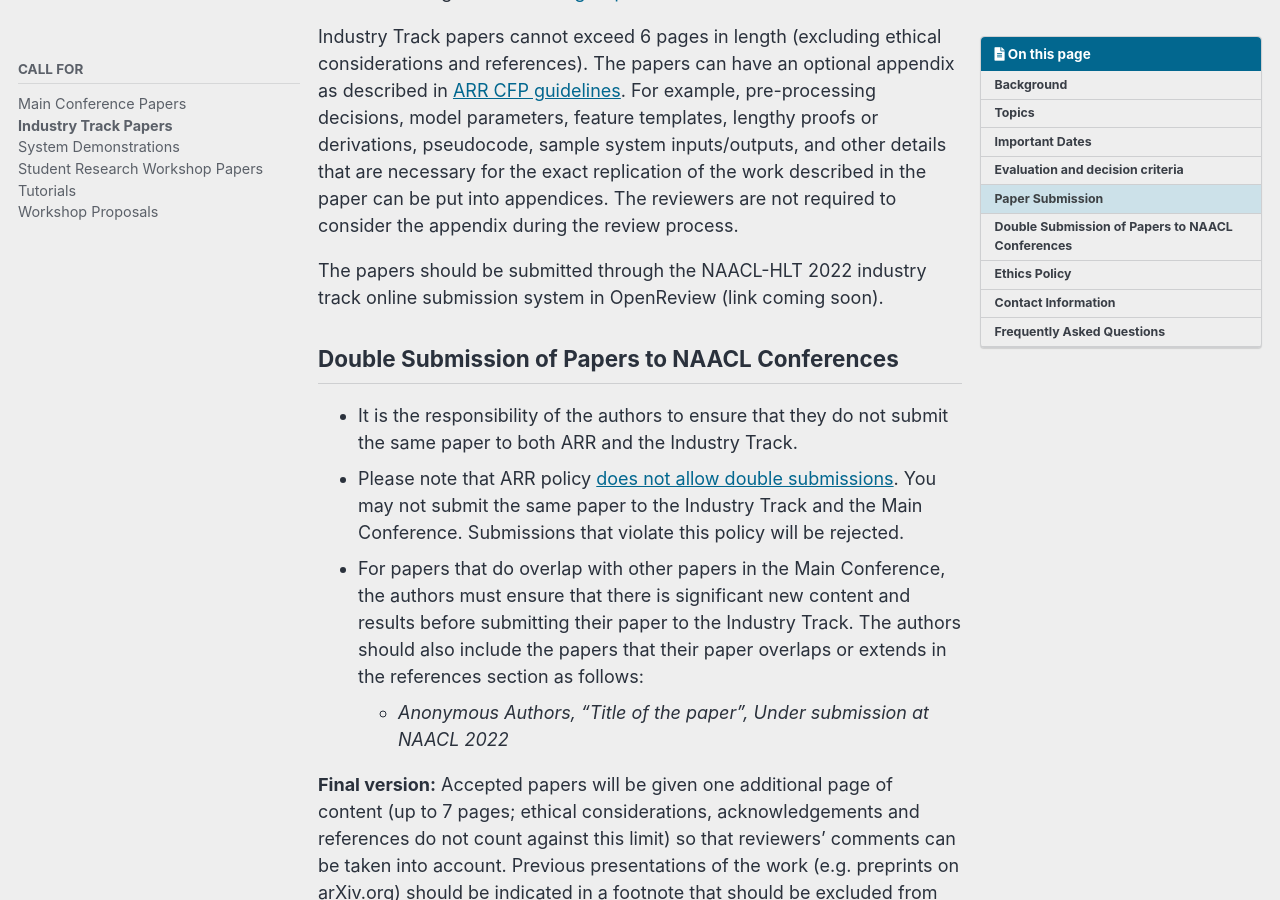
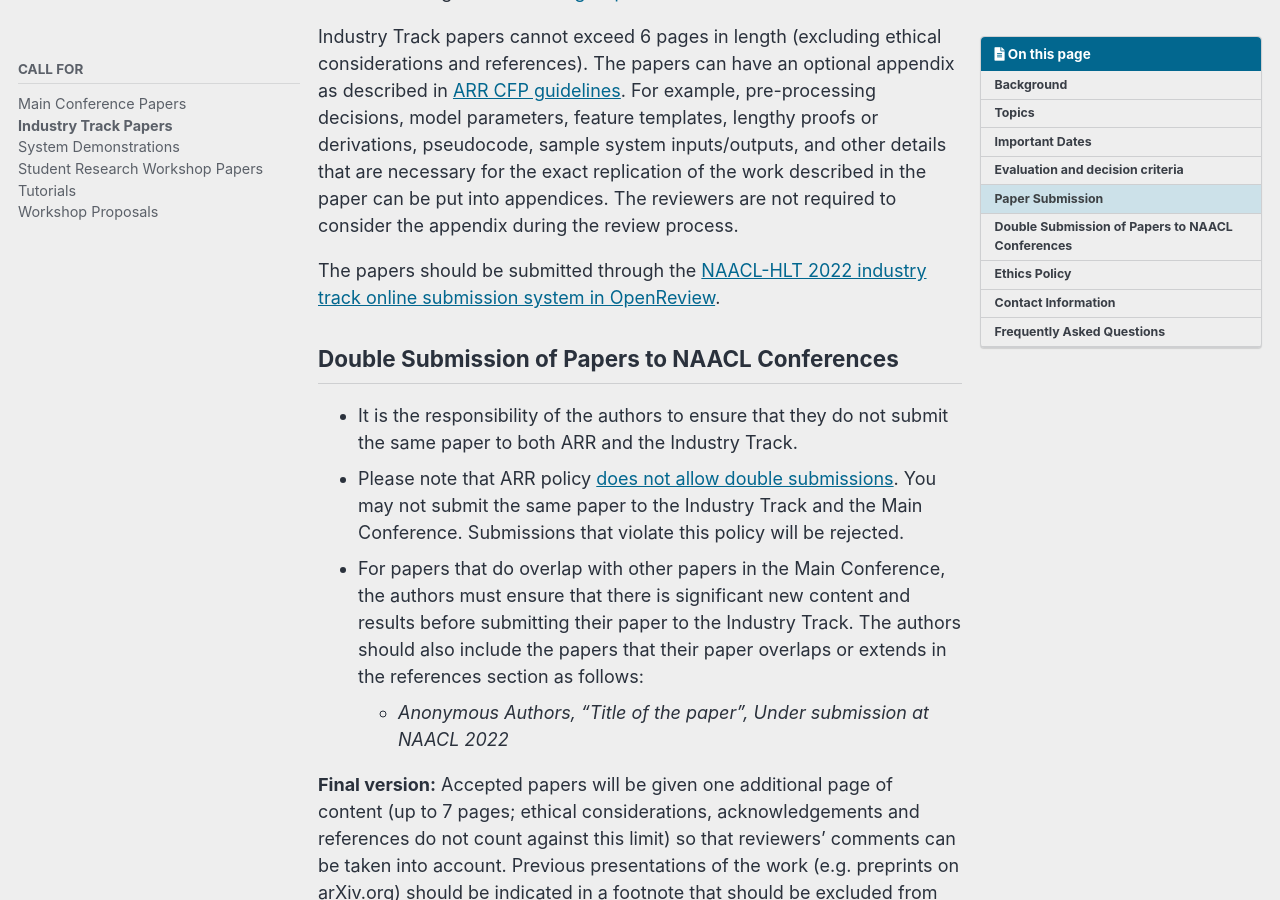
Before and after one commit to naacl-org/naacl-2022-website, a Jekyll site: the page built from _pages/calls/industry.md, in a window 1280 px wide and 900 px high, scrolled down 3102 px. Built offline with Jekyll 4.4.1, drawn with Linux system fonts in a browser that asks for light colours; cached includes are drawn as plain includes; comment, search, counter and statistics services are not loaded.

Commit message:
Add link to industry track submission site

```diff
--- a/_pages/calls/industry.md
+++ b/_pages/calls/industry.md
@@ -89,8 +89,8 @@ are necessary for the exact replication of the work described in the paper can b
 into appendices. The reviewers are not required to consider the appendix during the
 review process.
 
-The papers should be submitted through the NAACL-HLT 2022 industry track online
-submission system in OpenReview (link coming soon).
+The papers should be submitted through the [NAACL-HLT 2022 industry track online
+submission system in OpenReview](https://openreview.net/group?id=aclweb.org/NAACL/2022/Track/Industry).
 
 ## Double Submission of Papers to NAACL Conferences
 
```
